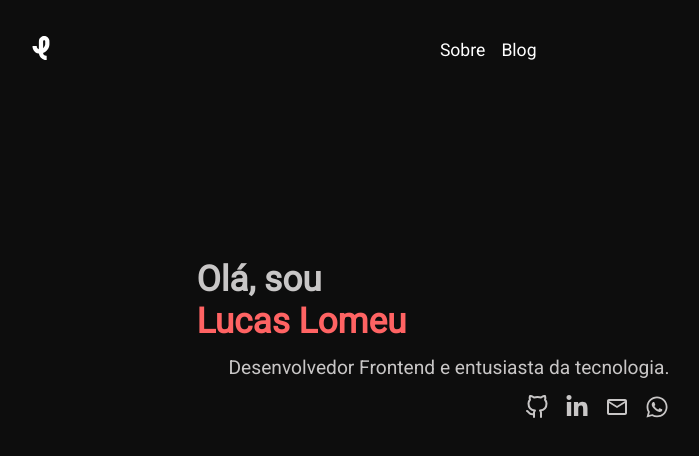
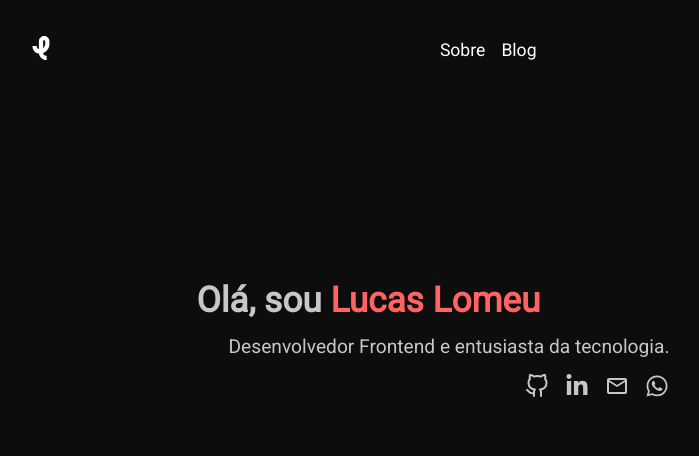
Before and after one commit to lucaslomeu/lucaslomeu.com, a React (Create React App) app: page / in a window 1280 px wide. Shown: the top 456 px of the page, without its empty margins (357-1056 px from the left). Built offline with nearby package versions, Linux system fonts and the light colour scheme.

Commit message:
Update title-info span

```diff
--- a/src/components/Info/Info.jsx
+++ b/src/components/Info/Info.jsx
@@ -20,7 +20,7 @@
       </div>
       <div className="info-content">
         <h1 className="title-info">
-          Olá, sou <div className="title-name">Lucas Lomeu</div>
+          Olá, sou <span className="title-name">Lucas Lomeu</span>
         </h1>
         <div className="text-info">
           Desenvolvedor Frontend e entusiasta da tecnologia.
```
